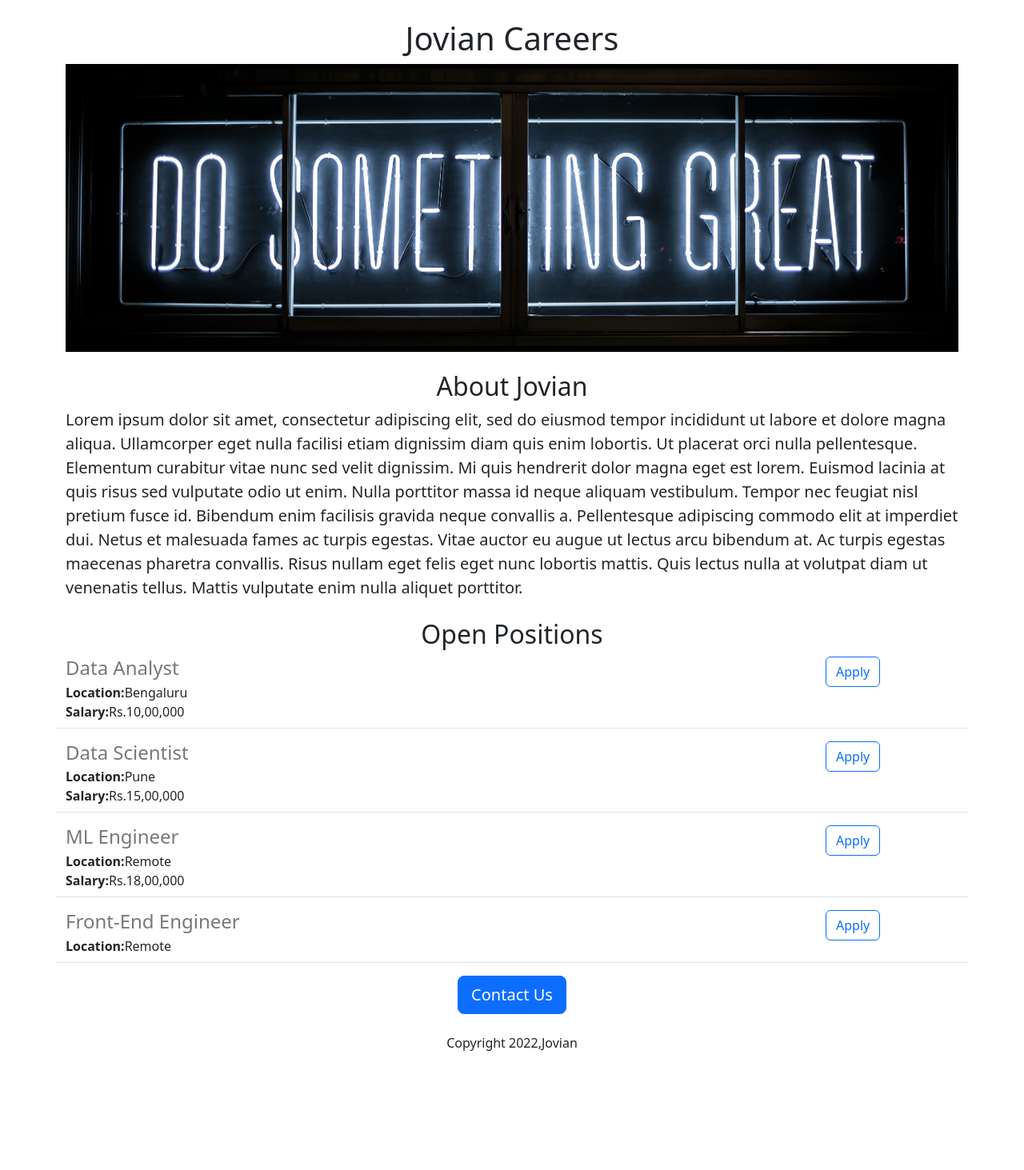
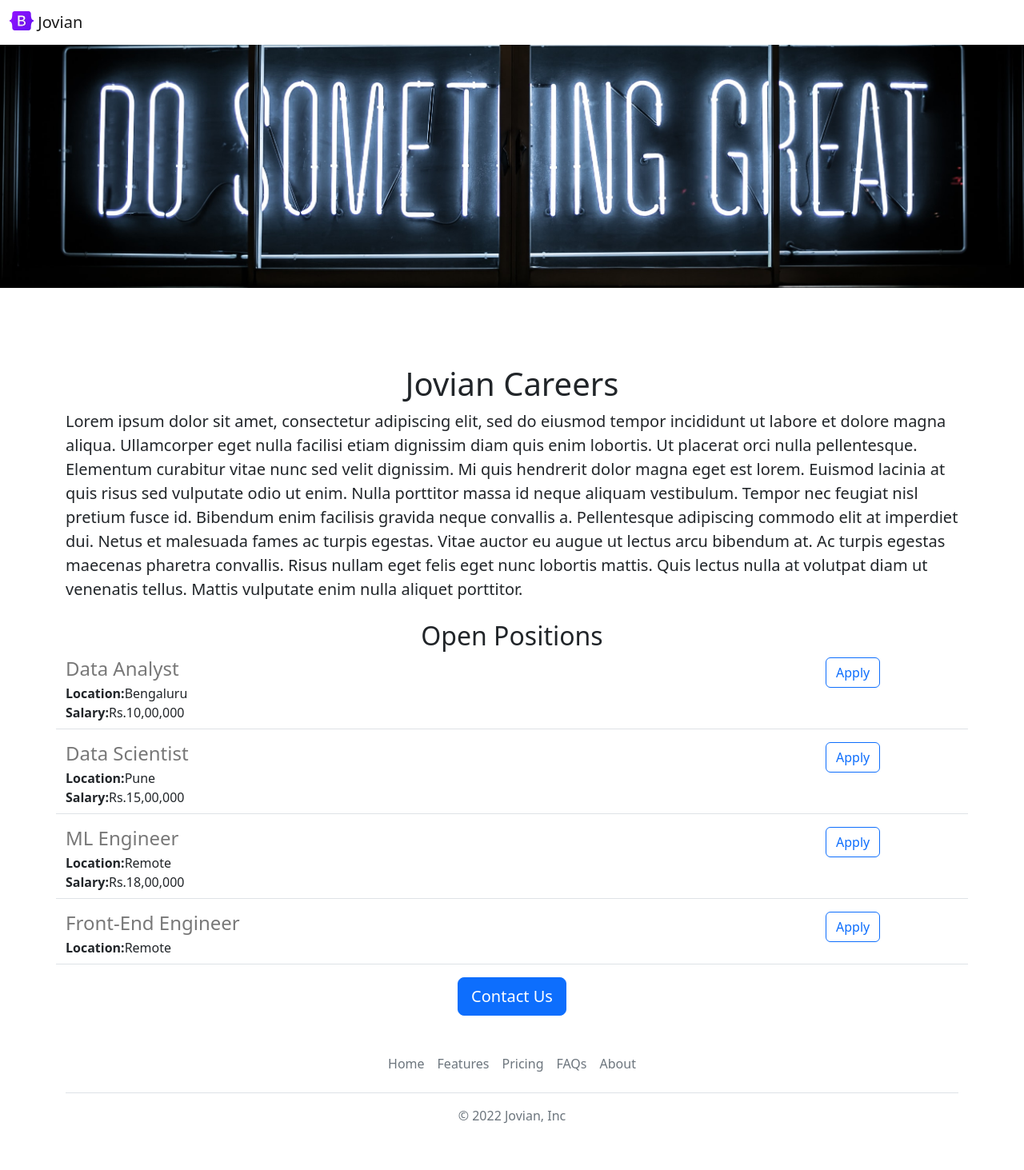
Before and after one commit to abinas94/jovian-carrier-website-v2, a Flask app: page / in a window 1280 px wide. Shown: the whole page at 80% size. Before the commit the page ends 1314 px from the top, so only its background shows below. Run offline with Flask 2, Linux system fonts and the light colour scheme.

Commit message:
little changes

```diff
--- /dev/null
+++ b/templates/footer.html
@@ -0,0 +1,12 @@
+<div class="container">
+  <footer class="py-3 my-4">
+    <ul class="nav justify-content-center border-bottom pb-3 mb-3">
+      <li class="nav-item"><a href="#" class="nav-link px-2 text-muted">Home</a></li>
+      <li class="nav-item"><a href="#" class="nav-link px-2 text-muted">Features</a></li>
+      <li class="nav-item"><a href="#" class="nav-link px-2 text-muted">Pricing</a></li>
+      <li class="nav-item"><a href="#" class="nav-link px-2 text-muted">FAQs</a></li>
+      <li class="nav-item"><a href="#" class="nav-link px-2 text-muted">About</a></li>
+    </ul>
+    <p class="text-center text-muted">&copy; 2022 Jovian, Inc</p>
+  </footer>
+</div>
--- a/templates/home.html
+++ b/templates/home.html
@@ -11,17 +11,18 @@
         height:360px;
         width:100%;
         object-fit:cover;
+        margin-bottom:16px;
       }
     </style>
 
   </head>
 
   <body>
+    <img class="img-fluid" id="banner" src="https://jovian-job-site.abinasnayak.repl.co/static/banner.jpg">
+    {% include 'nav.html' %}
       <div class="container">
         <h1 class="text-center mt-2 mt-4">Jovian Careers</h1>
 
-        <img class="img-fluid" id="banner" src="https://jovian-job-site.abinasnayak.repl.co/static/banner.jpg">
-        <h2 class="text-center mt-2 mt-4">About Jovian</h2>
         <p class="lead">Lorem ipsum dolor sit amet, consectetur adipiscing elit, sed do eiusmod tempor incididunt ut labore et dolore magna aliqua. Ullamcorper eget nulla facilisi etiam dignissim diam quis enim lobortis. Ut placerat orci nulla pellentesque. Elementum curabitur vitae nunc sed velit dignissim. Mi quis hendrerit dolor magna eget est lorem. Euismod lacinia at quis risus sed vulputate odio ut enim. Nulla porttitor massa id neque aliquam vestibulum. Tempor nec feugiat nisl pretium fusce id. Bibendum enim facilisis gravida neque convallis a. Pellentesque adipiscing commodo elit at imperdiet dui. Netus et malesuada fames ac turpis egestas. Vitae auctor eu augue ut lectus arcu bibendum at. Ac turpis egestas maecenas pharetra convallis. Risus nullam eget felis eget nunc lobortis mattis. Quis lectus nulla at volutpat diam ut venenatis tellus. Mattis vulputate enim nulla aliquet porttitor.
         </p>
         <h2 class="text-center mt-2 mt-4">Open Positions</h2>
@@ -33,10 +34,11 @@
 
         <div class="text-center">
         <button type="button" class="btn btn-primary btn-lg">Contact Us</button>
-          <p class='mt-4'>Copyright 2022,Jovian</p>
+
         </div>
 
     </div>
+    {% include 'footer.html' %}
 
   </body>
 
--- /dev/null
+++ b/templates/nav.html
@@ -0,0 +1,9 @@
+<nav class="navbar bg-light shadow-sm fixed-top bg-white">
+  <div class="container-fluid">
+    <a class="navbar-brand" href="#">
+      <img src="/static/logo.svg" alt="Logo" width="30" height="24" class="d-inline-block align-text-top">
+      Jovian
+    </a>
+  </div>
+</nav>
+<div style="height:56px"></div>
```
Also changed, not shown: static/logo.svg (added).
